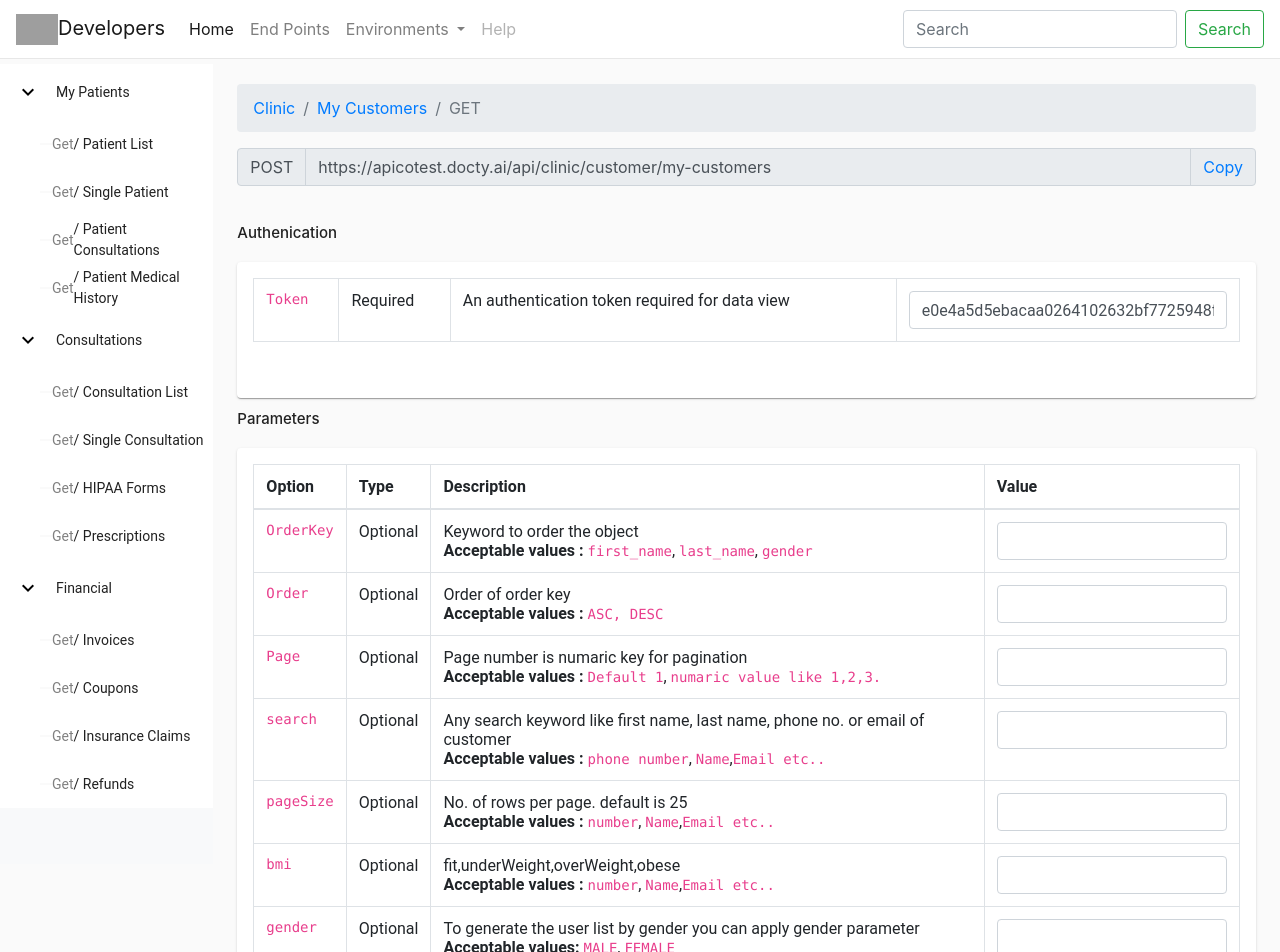
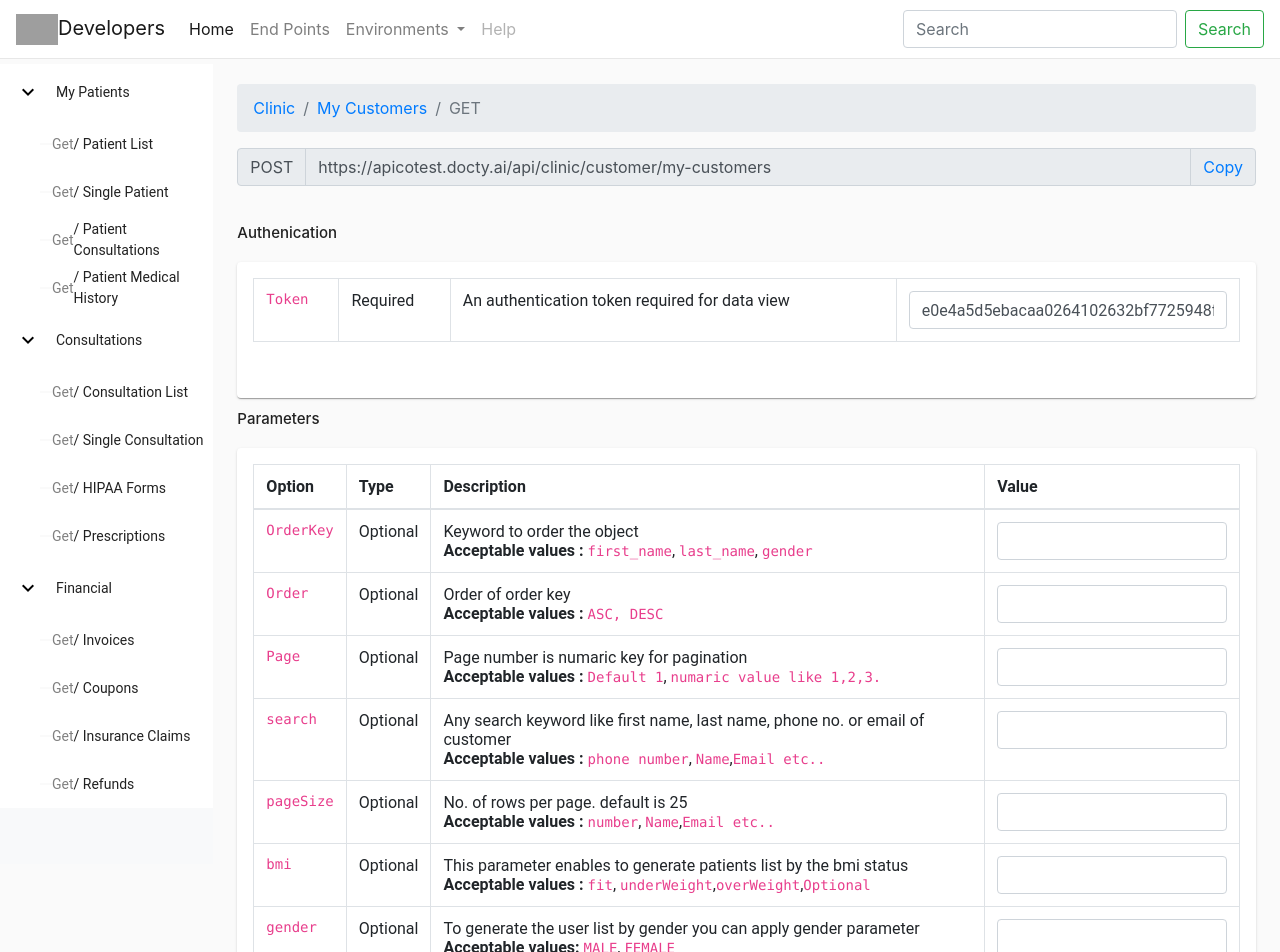
Before and after one commit to uxdarjun/docty-developer, an Angular app: page / in a window 1280 px wide. Shown: the top 952 px of the page. Built offline with nearby package versions, Linux system fonts and the light colour scheme; grey boxes are pictures that could not be loaded; what ngx-json-viewer would draw is missing.

Commit message:
1 file modified

```diff
--- a/src/app/app.component.html
+++ b/src/app/app.component.html
@@ -226,10 +226,11 @@
 										<td><code>bmi</code></td>
 										<td>Optional</td>
 										<td>
-											fit,underWeight,overWeight,obese
+											This parameter enables to generate patients list by the bmi status
 											<br />
 											<b>Acceptable values : </b>
-											<code>number</code>, <code>Name</code>,<code>Email etc..</code>
+											<code>fit</code>,
+											<code>underWeight</code>,<code>overWeight</code>,<code>Optional</code>
 										</td>
 										<td>
 											<input type="text" class="form-control" [(ngModel)]="params.bmi" />
```
